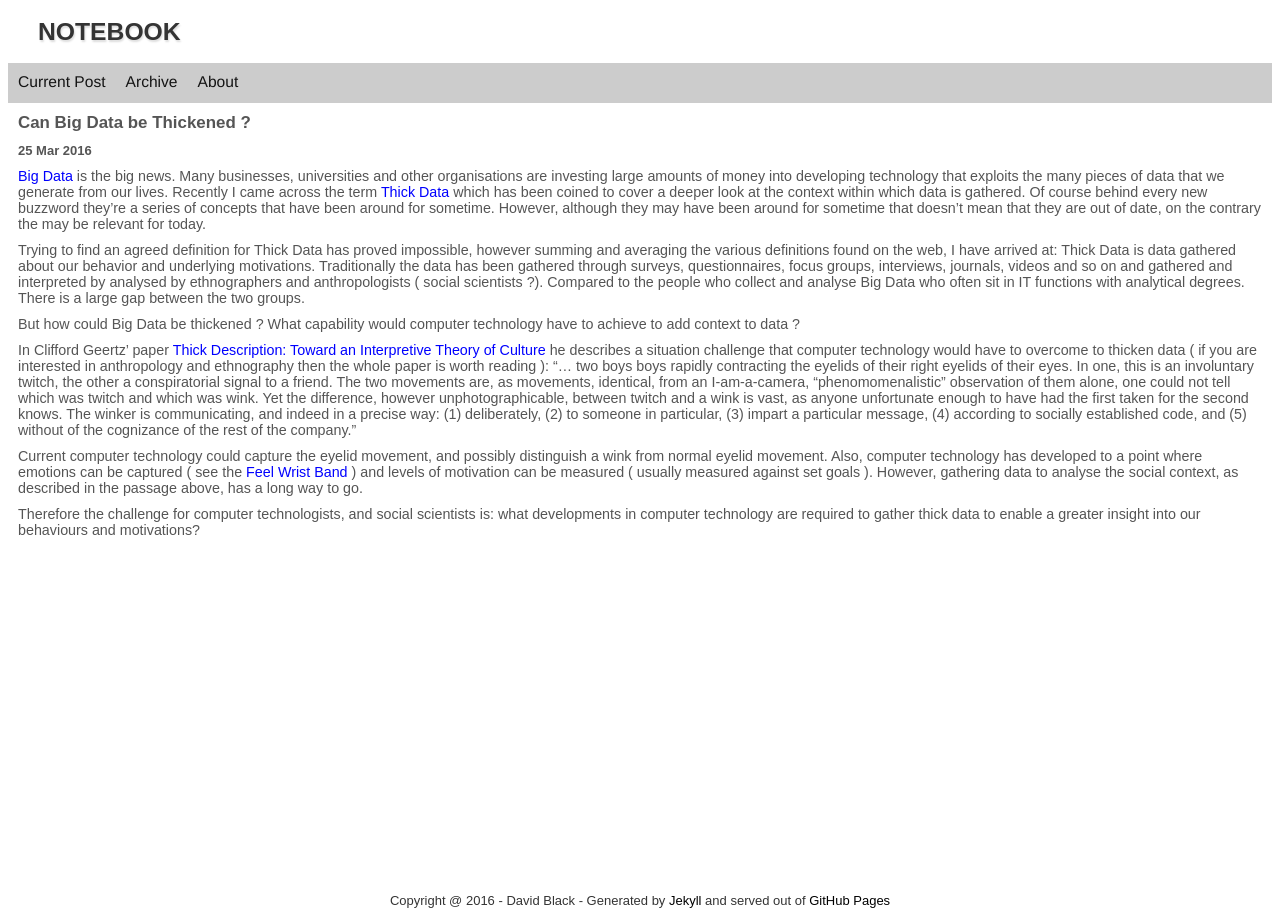
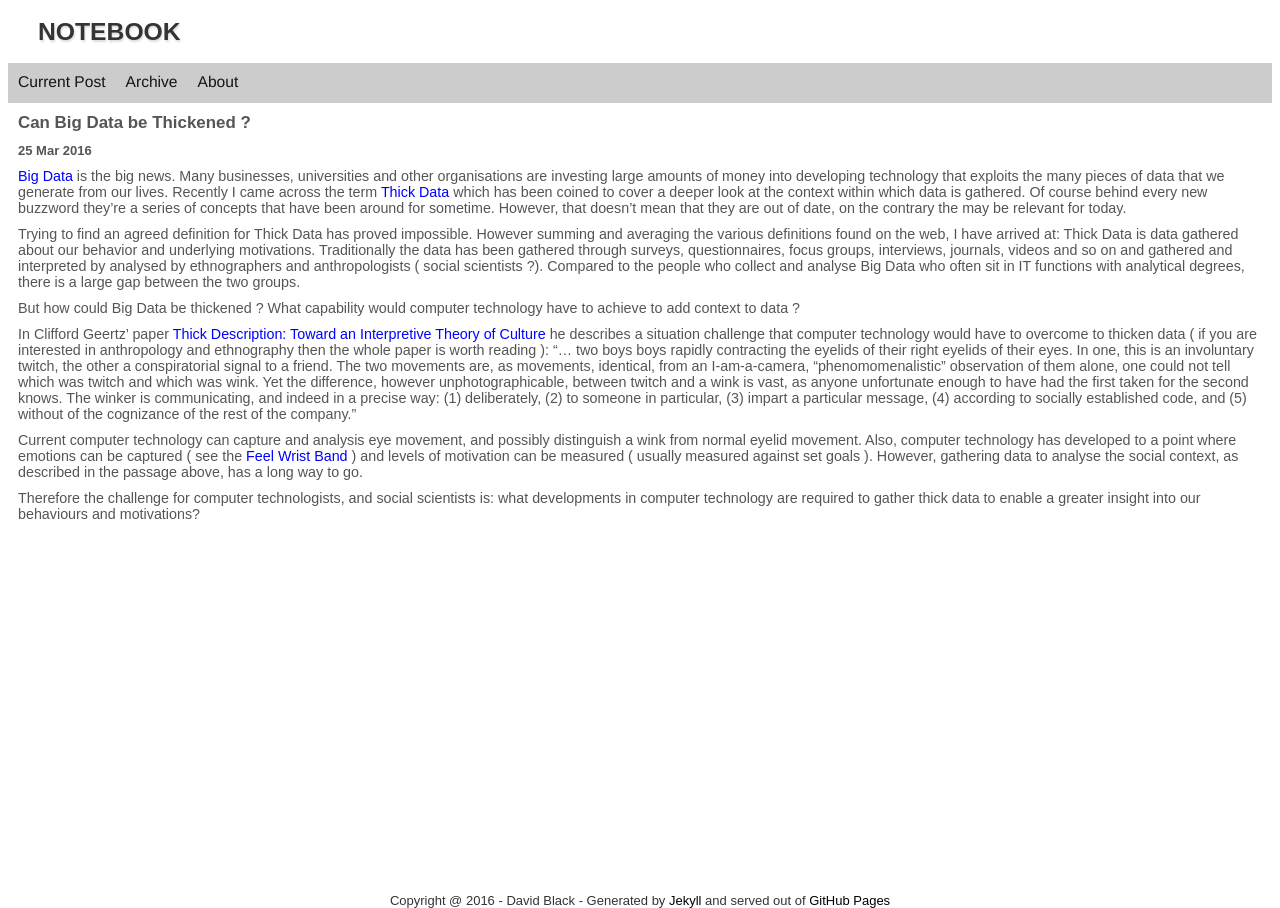
Before and after one commit to dtinblack/dtinblack.github.io, a Jekyll site: the page built from _posts/2016-03-25-archived.html, in a window 1280 px wide. Built offline with Jekyll 4.4.1, drawn with Linux system fonts in a browser that asks for light colours.

Commit message:
new post 8 April 2016

```diff
--- a/_posts/2016-03-25-current.html
+++ b/_posts/2016-03-25-archived.html
@@ -16,17 +16,16 @@
 Thick Data </a>
 which has been coined to cover a deeper look at the context within which data is gathered.  Of course
 behind every new buzzword they’re a series of concepts that have been around for sometime.
-However, although they may have been around for sometime that doesn’t mean that they are out of date,
-on the contrary the may be relevant for today.
+However, that doesn’t mean that they are out of date, on the contrary the may be relevant for today.
 </p>
 
 <p>
-Trying to find an agreed definition for Thick Data has proved impossible, however summing and averaging
+Trying to find an agreed definition for Thick Data has proved impossible. However summing and averaging
 the various definitions found on the web, I have arrived at: Thick Data is data gathered about our
 behavior and underlying motivations. Traditionally the data has been gathered through surveys, questionnaires,
 focus groups, interviews, journals, videos and so on and gathered and interpreted by analysed by
 ethnographers and anthropologists ( social scientists ?). Compared to the people who collect and
-analyse Big Data who often sit in IT functions with analytical degrees. There is a large gap between
+analyse Big Data who often sit in IT functions with analytical degrees,  there is a large gap between
 the two groups.
 </p>
 
@@ -53,7 +52,7 @@
 
 
 <p>
-Current computer technology could capture the eyelid movement, and possibly distinguish a wink from
+Current computer technology can capture and analysis eye movement, and possibly distinguish a wink from
 normal eyelid movement. Also, computer technology has developed to a point where emotions
 can be captured ( see the
 <a href="http://www.myfeel.co/" target="_blank">Feel Wrist Band</a> ) and levels of motivation
--- a/assets/css/layout.css
+++ b/assets/css/layout.css
@@ -261,21 +261,22 @@
    margin: auto;
    padding: 20px 0;
    text-align: left;
-   width: 390px;
+   width: 430px;
+}
+
+.poemwrapper h1 h2 {
+    font-weight: normal;
+    text-align: center;
 }
 
 .poemwrapper h1 {
-    font-weight: normal;
-    text-align: center;
-    font-size: 34px;
+    font-size: 20px;
     line-height: 1.2;
     margin-bottom: 10px;
 }
 
 .poemwrapper h2 {
-    font-weight: normal;
-    text-align: center;
-    font-size: 18px;
+    font-size: 15px;
     font-style: italic;
     margin-bottom: 10px;
     color: #666;
@@ -285,6 +286,7 @@
     line-height: 1.5;
     margin-bottom: 1.5px;
 }
+
 
 /* Quotes */
 
```
Also changed, not shown: _posts/2016-04-08-current.html (added, +106 -0 lines).
